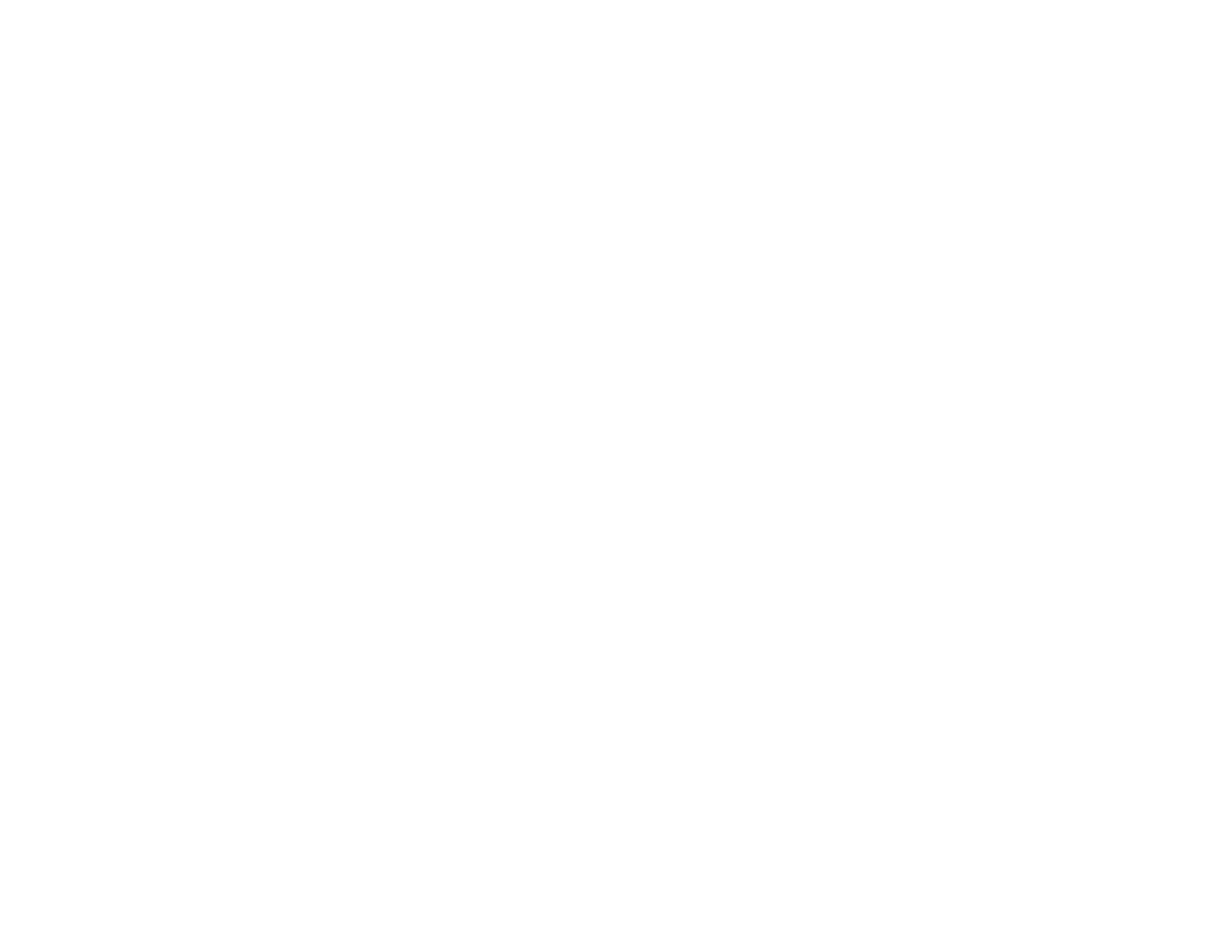
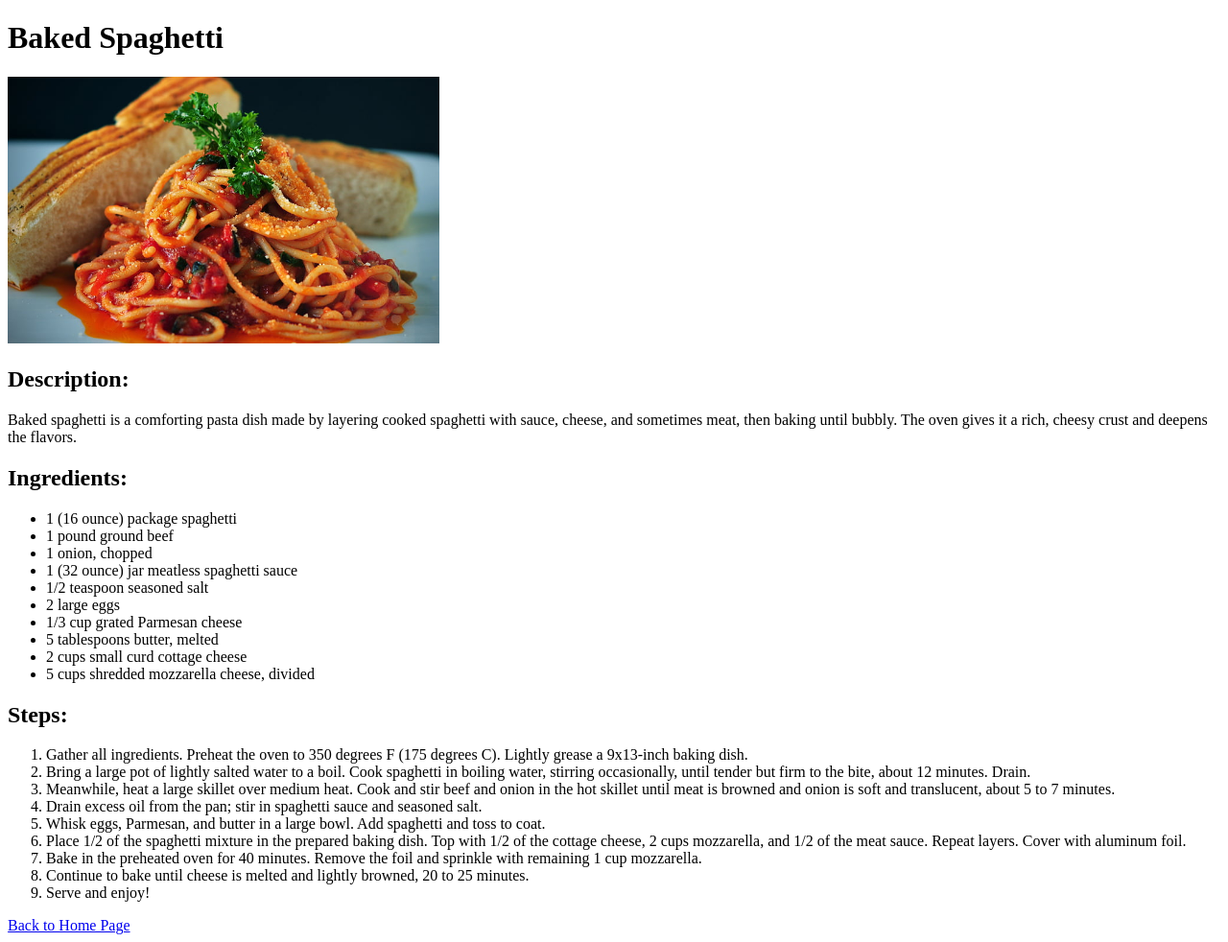
Before and after one commit to acprogramming-beep/odin-recipes, a plain HTML site: page recipes/baked-spaghetti.html in a window 1280 px wide. Shown: the whole page at 96% size. Before the commit the page ends 800 px from the top, so only its background shows below. Drawn offline with Linux system fonts and the light colour scheme.

Commit message:
Add one recipe, fix home page links

```diff
--- a/recipes/baked-spaghetti.html
+++ b/recipes/baked-spaghetti.html
@@ -0,0 +1,44 @@
+<!DOCTYPE html>
+<html lang="en">
+<head>
+    <meta charset="UTF-8">
+    <meta name="viewport" content="width=device-width, initial-scale=1.0">
+    <title>Baked Spaghetti</title>
+</head>
+<body>
+    <h1>Baked Spaghetti</h1>
+    <img src = "../images/spaghetti.jpg" width = "450" alt = "Baked Spaghetti">
+
+    <h2>Description:</h2>
+    <p>Baked spaghetti is a comforting pasta dish made by layering cooked spaghetti with sauce, cheese, and sometimes meat, then baking until bubbly. The oven gives it a rich, cheesy crust and deepens the flavors.</p>
+
+    <h2>Ingredients:</h2>
+    <ul>
+        <li>1 (16 ounce) package spaghetti</li>
+        <li>1 pound ground beef</li>
+        <li>1 onion, chopped</li>
+        <li>1 (32 ounce) jar meatless spaghetti sauce</li>
+        <li>1/2 teaspoon seasoned salt</li>
+        <li>2 large eggs</li>
+        <li>1/3 cup grated Parmesan cheese</li>
+        <li>5 tablespoons butter, melted</li>
+        <li>2 cups small curd cottage cheese</li>
+        <li>5 cups shredded mozzarella cheese, divided</li>
+    </ul>
+
+    <h2>Steps:</h2>
+    <ol>
+        <li>Gather all ingredients. Preheat the oven to 350 degrees F (175 degrees C). Lightly grease a 9x13-inch baking dish.</li>
+        <li>Bring a large pot of lightly salted water to a boil. Cook spaghetti in boiling water, stirring occasionally, until tender but firm to the bite, about 12 minutes. Drain.</li>
+        <li>Meanwhile, heat a large skillet over medium heat. Cook and stir beef and onion in the hot skillet until meat is browned and onion is soft and translucent, about 5 to 7 minutes.</li>
+        <li>Drain excess oil from the pan; stir in spaghetti sauce and seasoned salt.</li>
+        <li>Whisk eggs, Parmesan, and butter in a large bowl. Add spaghetti and toss to coat.</li>
+        <li>Place 1/2 of the spaghetti mixture in the prepared baking dish. Top with 1/2 of the cottage cheese, 2 cups mozzarella, and 1/2 of the meat sauce. Repeat layers. Cover with aluminum foil.</li>
+        <li>Bake in the preheated oven for 40 minutes. Remove the foil and sprinkle with remaining 1 cup mozzarella.</li>
+        <li>Continue to bake until cheese is melted and lightly browned, 20 to 25 minutes.</li>
+        <li>Serve and enjoy!</li>
+    </ol>
+
+    <a href = "../index.html">Back to Home Page</a>
+</body>
+</html>
```
Also changed, not shown: index.html (+2 -2 lines), recipes/fish-and-chips.html (+1 -1 lines), recipes/ginger-chicken.html (+1 -1 lines), images/spaghetti.jpg (added).
